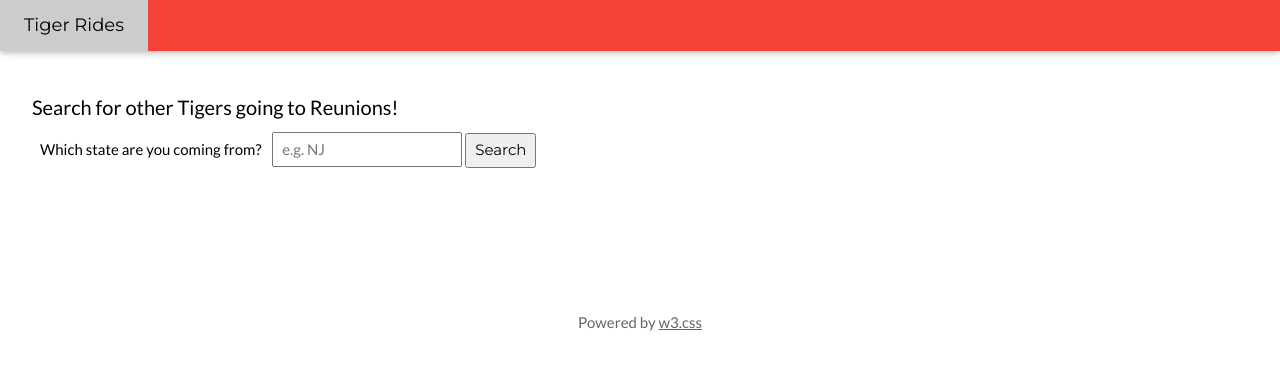
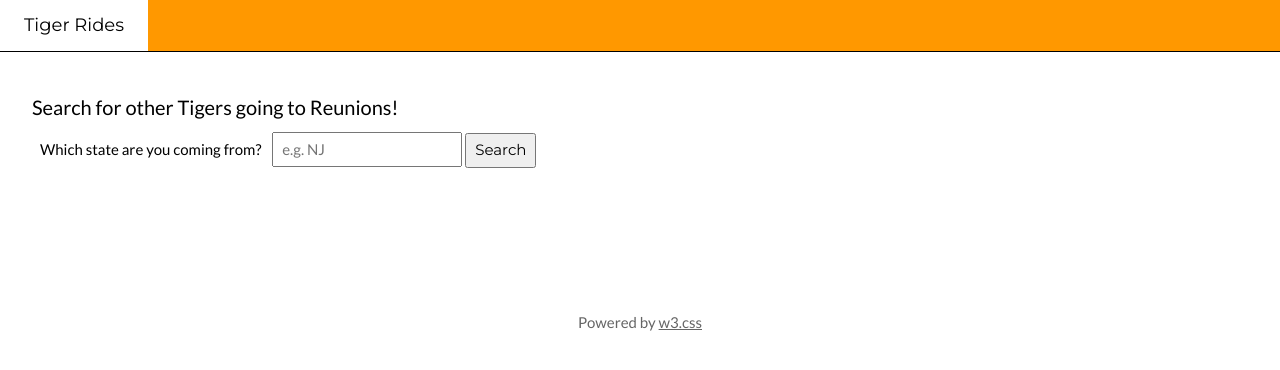
Before and after one commit to dchege711/tiger_rides, a Flask app: page / in a window 1280 px wide. Shown: the top 370 px of the page. Run offline with Flask 2, Linux system fonts and the light colour scheme; some libraries are stand-ins or nearby versions.

Commit message:
:grin: A Princeton app is never complete without orange and black...

```diff
--- a/templates/index.html
+++ b/templates/index.html
@@ -110,8 +110,7 @@
     </footer>
 
     <script>
-    // Used to toggle the menu on small screens when clicking on the menu button
-    function myFunction() {
+    function toggleMenuOnSmallScreens() {
         var x = document.getElementById("navDemo");
         if (x.className.indexOf("w3-show") == -1) {
             x.className += " w3-show";
--- a/templates/navigation.html
+++ b/templates/navigation.html
@@ -5,9 +5,13 @@
 <!-- Navbar -->
 <div id="navigation-snippet" class="w3-top">
 
-  <div class="w3-bar w3-red w3-card w3-left-align w3-large">
-    <a class="w3-bar-item w3-button w3-hide-medium w3-hide-large w3-right w3-padding-large w3-hover-white w3-large w3-red" href="javascript:void(0);" onclick="myFunction()" title="Toggle Navigation Menu"><i class="fa fa-bars"></i></a>
-    <a href="/" class="w3-bar-item w3-button w3-padding-large w3-white">Tiger Rides</a>
+  <div class="w3-bar w3-orange w3-left-align w3-large w3-border-bottom w3-border-black">
+    <a
+        class="w3-bar-item w3-button w3-hide-medium w3-hide-large w3-right w3-padding-large w3-hover-white w3-large w3-red"
+        href="javascript:void(0);" onclick="toggleMenuOnSmallScreens()" title="Toggle Navigation Menu">
+            <i class="fa fa-bars"></i>
+    </a>
+    <a href="/" class="w3-bar-item w3-button w3-hover-white w3-padding-large w3-black">Tiger Rides</a>
   </div>
 
   <!-- Navbar on small screens -->
```
